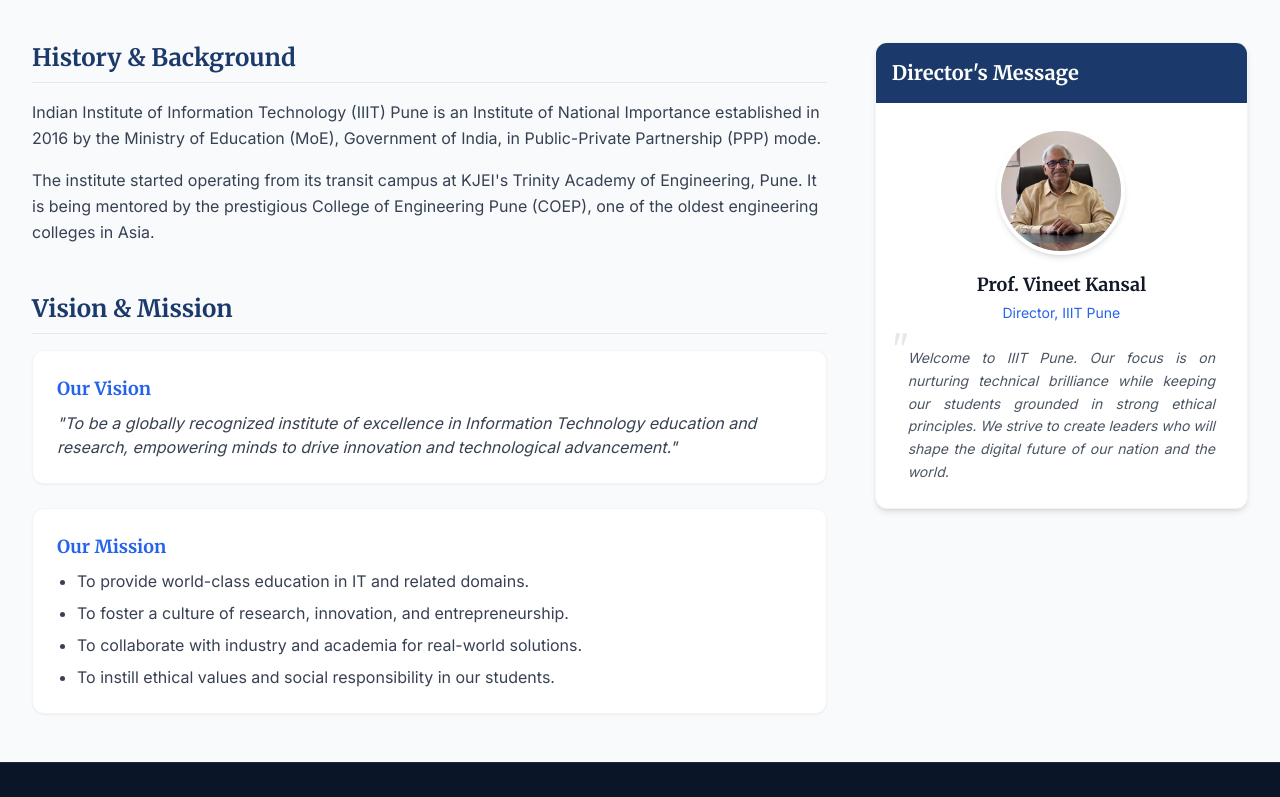
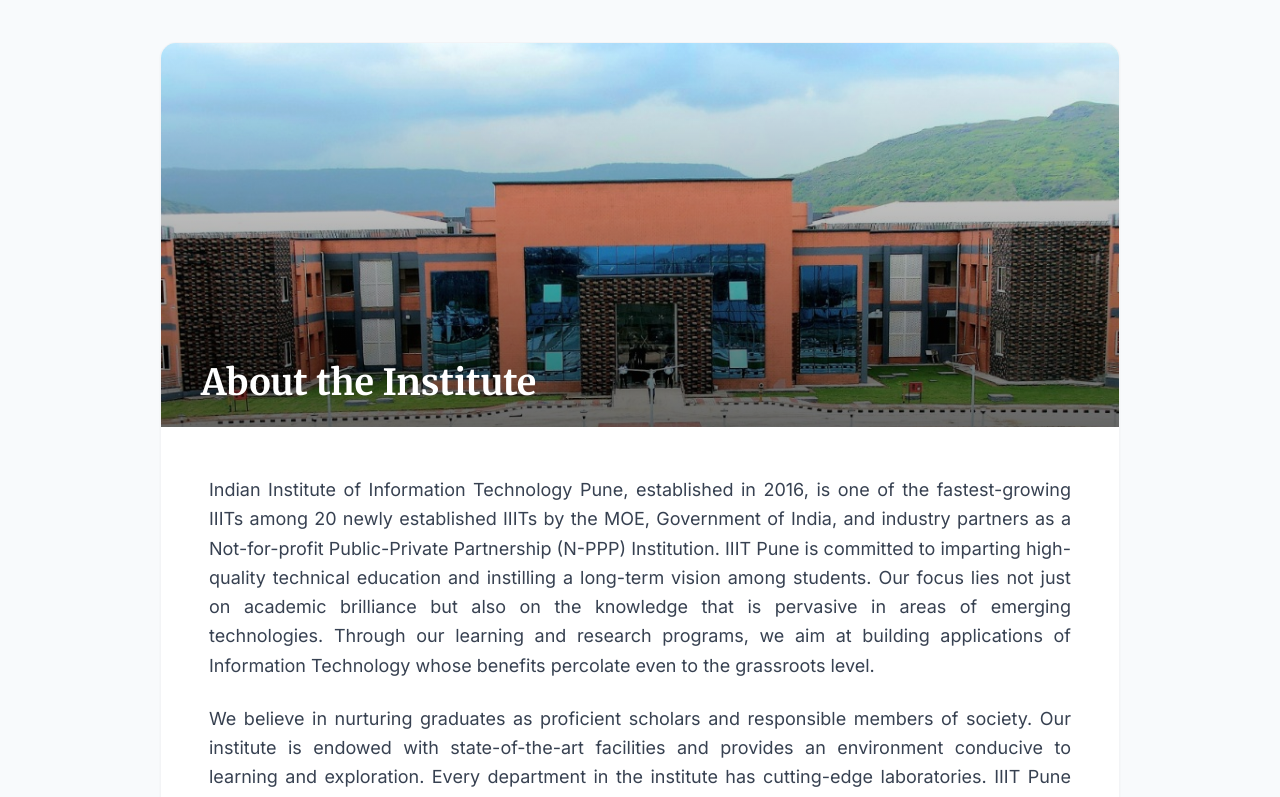
Before and after one commit to iiitp-official/website, a React (Vite) app: page /about in a window 1280 px wide. Shown: the part 380-1177 px from the top of the page. Built offline with nearby package versions, Linux system fonts and the light colour scheme.

Commit message:
feat: update director desk message, about page, and map important links

```diff
--- a/src/components/home/InfoCards.jsx
+++ b/src/components/home/InfoCards.jsx
@@ -271,7 +271,7 @@ const InfoCards = () => {
                 </div>
               </div>
               <p className="text-gray-600 dark:text-gray-300 text-sm leading-relaxed mb-4 flex-grow line-clamp-4">
-                "Indian Institute of Information Technology Pune is committed to imparting high-quality technical education and instilling a long-term vision among students. Our focus lies not just on academic brilliance but also on the knowledge that is pervasive in areas of emerging technologies."
+                "Prof. Vineet Kansal has assumed charge as the Director of the Indian Institute of Information Technology (IIIT) Pune with effect from the forenoon of April 4, 2026, following his appointment by the Hon'ble President of India in his capacity as the Visitor of the Institute."
               </p>
               <Link to="/about/director-desk" className="text-brand-red dark:text-brand-red-dark font-semibold text-sm flex items-center hover:underline group-hover:text-red-700 dark:group-hover:text-red-400 transition-colors mt-auto">
                 Read Director's Message <ChevronRight size={16} className="ml-1" />
--- a/src/components/layout/Navbar.jsx
+++ b/src/components/layout/Navbar.jsx
@@ -221,7 +221,7 @@ const Navbar = () => {
       subLinks: [
         { name: "Centres", path: "/research/centres" },
         { name: "Internship @IIIT Pune", path: "/research/internships" },
-        { name: "Library", path: "https://sites.google.com/iiitp.ac.in/library", isExternal: true },
+        // { name: "Library", path: "https://sites.google.com/iiitp.ac.in/library", isExternal: true },
         {
           name: "Funded Projects",
           hasDropdown: true,
--- a/src/pages/AboutPage.jsx
+++ b/src/pages/AboutPage.jsx
@@ -1,60 +1,37 @@
 import React from 'react';
 import PageHeader from '../components/shared/PageHeader';
+import campusFrontImg from '../assets/campus_front.jpg';
 
 const AboutPage = () => {
   return (
     <div className="min-h-screen bg-bg dark:bg-bg-dark transition-colors duration-200">
-      <PageHeader title="About Us" />
-      <div className="max-w-7xl mx-auto px-4 sm:px-6 lg:px-8 py-12">
-        <div className="grid grid-cols-1 lg:grid-cols-3 gap-12">
+      <PageHeader title="Welcome to IIIT Pune" />
+      <div className="max-w-5xl mx-auto px-4 sm:px-6 lg:px-8 py-12">
+        <div className="bg-white dark:bg-surface-dark rounded-2xl shadow-sm border border-gray-100 dark:border-gray-800 overflow-hidden">
 
-          <div className="lg:col-span-2 space-y-12">
-            <section>
-              <h2 className="text-2xl font-bold font-serif text-primary dark:text-white mb-4 border-b pb-2 border-gray-200 dark:border-gray-800">History & Background</h2>
-              <p className="text-gray-700 dark:text-gray-300 leading-relaxed mb-4">
-                Indian Institute of Information Technology (IIIT) Pune is an Institute of National Importance established in 2016 by the Ministry of Education (MoE), Government of India, in Public-Private Partnership (PPP) mode.
-              </p>
-              <p className="text-gray-700 dark:text-gray-300 leading-relaxed">
-                The institute started operating from its transit campus at KJEI's Trinity Academy of Engineering, Pune. It is being mentored by the prestigious College of Engineering Pune (COEP), one of the oldest engineering colleges in Asia.
-              </p>
-            </section>
-
-            <section>
-              <h2 className="text-2xl font-bold font-serif text-primary dark:text-white mb-4 border-b pb-2 border-gray-200 dark:border-gray-800">Vision & Mission</h2>
-              <div className="bg-white dark:bg-surface-dark p-6 rounded-xl shadow-sm border border-gray-100 dark:border-gray-800 mb-6">
-                <h3 className="text-lg font-bold text-accent dark:text-accent-dark mb-2">Our Vision</h3>
-                <p className="text-gray-700 dark:text-gray-300 italic">"To be a globally recognized institute of excellence in Information Technology education and research, empowering minds to drive innovation and technological advancement."</p>
-              </div>
-              <div className="bg-white dark:bg-surface-dark p-6 rounded-xl shadow-sm border border-gray-100 dark:border-gray-800">
-                <h3 className="text-lg font-bold text-accent dark:text-accent-dark mb-2">Our Mission</h3>
-                <ul className="list-disc pl-5 space-y-2 text-gray-700 dark:text-gray-300">
-                  <li>To provide world-class education in IT and related domains.</li>
-                  <li>To foster a culture of research, innovation, and entrepreneurship.</li>
-                  <li>To collaborate with industry and academia for real-world solutions.</li>
-                  <li>To instill ethical values and social responsibility in our students.</li>
-                </ul>
-              </div>
-            </section>
+          <div className="w-full h-64 md:h-96 relative">
+            <img
+              src={campusFrontImg}
+              alt="IIIT Pune Campus"
+              className="w-full h-full object-cover"
+            />
+            <div className="absolute inset-0 bg-gradient-to-t from-black/60 to-transparent"></div>
+            <h1 className="absolute bottom-6 left-6 md:left-10 text-3xl md:text-4xl font-bold font-serif text-white shadow-sm">
+              About the Institute
+            </h1>
           </div>
 
-          <div className="lg:col-span-1">
-            <div className="bg-white dark:bg-surface-dark rounded-xl shadow-md overflow-hidden border border-gray-100 dark:border-gray-800 sticky top-24">
-              <div className="bg-primary dark:bg-gray-800 p-4">
-                <h2 className="text-xl font-bold font-serif text-white">Director's Message</h2>
-              </div>
-              <div className="p-6">
-                <div className="w-32 h-32 mx-auto bg-gray-200 dark:bg-gray-700 rounded-full mb-4 flex items-center justify-center border-4 border-white dark:border-gray-800 shadow-md overflow-hidden">
-                  <img src="/director.jpeg" alt="Director Prof. Anupam Shukla" className="w-full h-full object-cover" />
-                </div>
-                <h3 className="text-center font-bold text-lg text-gray-900 dark:text-white mb-1">Prof. Vineet Kansal</h3>
-                <p className="text-center text-accent dark:text-accent-dark text-sm mb-6">Director, IIIT Pune</p>
-                <div className="relative">
-                  <span className="absolute -top-4 -left-2 text-4xl text-gray-200 dark:text-gray-700 font-serif">"</span>
-                  <p className="text-gray-600 dark:text-gray-400 text-sm italic relative z-10 leading-relaxed text-justify px-2">
-                    Welcome to IIIT Pune. Our focus is on nurturing technical brilliance while keeping our students grounded in strong ethical principles. We strive to create leaders who will shape the digital future of our nation and the world.
-                  </p>
-                </div>
-              </div>
+          <div className="p-8 md:p-12">
+            <div className="space-y-6 text-gray-700 dark:text-gray-300 leading-relaxed text-lg text-justify">
+              <p>
+                Indian Institute of Information Technology Pune, established in 2016, is one of the fastest-growing IIITs among 20 newly established IIITs by the MOE, Government of India, and industry partners as a Not-for-profit Public-Private Partnership (N-PPP) Institution. IIIT Pune is committed to imparting high-quality technical education and instilling a long-term vision among students. Our focus lies not just on academic brilliance but also on the knowledge that is pervasive in areas of emerging technologies. Through our learning and research programs, we aim at building applications of Information Technology whose benefits percolate even to the grassroots level.
+              </p>
+              <p>
+                We believe in nurturing graduates as proficient scholars and responsible members of society. Our institute is endowed with state-of-the-art facilities and provides an environment conducive to learning and exploration. Every department in the institute has cutting-edge laboratories. IIIT Pune emphasizes collaboration with leading institutes nationally and internationally through academic exchange programs and fosters industry-academia partnerships, among others.
+              </p>
+              <p>
+                Several Industry-Institute Partnership Programs, Soft-Skill Trainings, competitions, internships, and student projects are organized to enhance communication skills, commitment, and ethics for comprehensive individual growth. The institute promotes innovation and entrepreneurship by encouraging and supporting creative ideas. Transformation requires a plan and a support system. At Indian Institute of Information Technology Pune, students are expected to work hard and develop the right attitude in their chosen fields. As you embark on this exciting and fruitful journey of your life, walk boldly and diligently.
+              </p>
             </div>
           </div>
 
--- a/src/pages/DirectorDeskPage.jsx
+++ b/src/pages/DirectorDeskPage.jsx
@@ -12,27 +12,23 @@ const DirectorDeskPage = () => {
           </div>
           <div className="p-8 md:p-12">
             <div className="flex flex-col md:flex-row items-center md:items-start gap-8 mb-8 pb-8 border-b border-gray-200 dark:border-gray-800">
-            <div className="w-48 h-48 shrink-0 bg-gray-200 dark:bg-gray-700 rounded-2xl overflow-hidden border-4 border-white dark:border-gray-800 shadow-md">
+              <div className="w-48 h-48 shrink-0 bg-gray-200 dark:bg-gray-700 rounded-2xl overflow-hidden shadow-md">
                 <img src="/director.jpeg" alt="Director Prof. Vineet Kansal" className="w-full h-full object-cover" />
               </div>
-            <div className="text-center md:text-left">
-              <h2 className="text-3xl font-bold font-serif text-gray-900 dark:text-white mb-2">Prof. Vineet Kansal</h2>
-              <p className="text-lg text-accent dark:text-accent-dark font-medium">Director, IIIT Pune</p>
+              <div className="text-center md:text-left pt-2">
+                <h2 className="text-3xl font-bold font-serif text-[#164e63] dark:text-blue-400 mb-2 border-b-2 border-brand-red pb-2 inline-block">Prof. Vineet Kansal</h2>
+                <h3 className="text-xl text-brand-red font-bold mt-2">Director (IIIT Pune)</h3>
+                <p className="text-lg text-gray-700 dark:text-gray-300 font-semibold mt-4">Indian Institute of Information Technology (IIIT) Pune</p>
+                <p className="text-md text-gray-700 dark:text-gray-300 font-bold mt-4">Email: <a href="mailto:director@iiitp.ac.in" className="text-[#164e63] dark:text-blue-400 hover:underline">director@iiitp.ac.in</a></p>
               </div>
             </div>
 
             <div className="space-y-6 text-gray-700 dark:text-gray-300 leading-relaxed text-lg text-justify">
               <p>
-              Indian Institute of Information Technology Pune, established in 2016, is one of the fastest-growing IIITs among 20 newly established IIITs by the MOE, Government of India, and industry partners as a Not-for-profit Public-Private Partnership (N-PPP) Institution. IIIT Pune is committed to imparting high-quality technical education and instilling a long-term vision among students. Our focus lies not just on academic brilliance but also on the knowledge that is pervasive in areas of emerging technologies. Through our learning and research programs, we aim at building applications of Information Technology whose benefits percolate even to the grassroots level.
+                <strong>Prof. Vineet Kansal</strong> has assumed charge as the Director of the <strong>Indian Institute of Information Technology (IIIT) Pune</strong> with effect from the forenoon of <strong>April 4, 2026</strong>, following his appointment by the Hon'ble President of India in his capacity as the Visitor of the Institute. The appointment order was issued by the Ministry of Education, Government of India.
               </p>
               <p>
-              We believe in nurturing graduates as proficient scholars and responsible members of society. Our institute is endowed with state-of-the-art facilities and provides an environment conducive to learning and exploration. Every department in the institute has cutting-edge laboratories. IIIT Pune emphasizes collaboration with leading institutes nationally and internationally through academic exchange programs and fosters industry-academia partnerships, among others.
-            </p>
-            <p>
-              Several Industry-Institute Partnership Programs, Soft-Skill Trainings, competitions, internships, and student projects are organized to enhance communication skills, commitment, and ethics for comprehensive individual growth. The institute promotes innovation and entrepreneurship by encouraging and supporting creative ideas. Transformation requires a plan and a support system. At Indian Institute of Information Technology Pune, students are expected to work hard and develop the right attitude in their chosen fields. As you embark on this exciting and fruitful journey of your life, walk boldly and diligently.
-            </p>
-            <p className="font-semibold text-gray-900 dark:text-white text-xl mt-8">
-              All the very best!
+                As Director, Prof. Kansal is committed to strengthening the Institute's academic and research ecosystem, fostering innovation, and guiding IIIT Pune in alignment with its vision and mission, while addressing emerging national priorities in higher education.
               </p>
             </div>
           </div>
```
Also changed, not shown: src/components/home/ImportantLinks.jsx (+5 -4 lines). Lines whose indentation alone changed are shown as unchanged.
